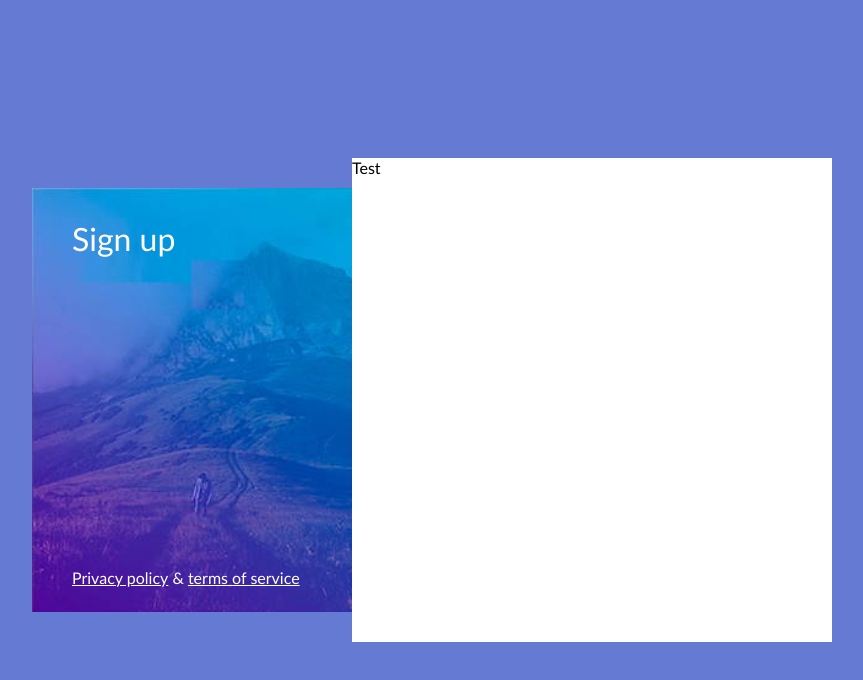
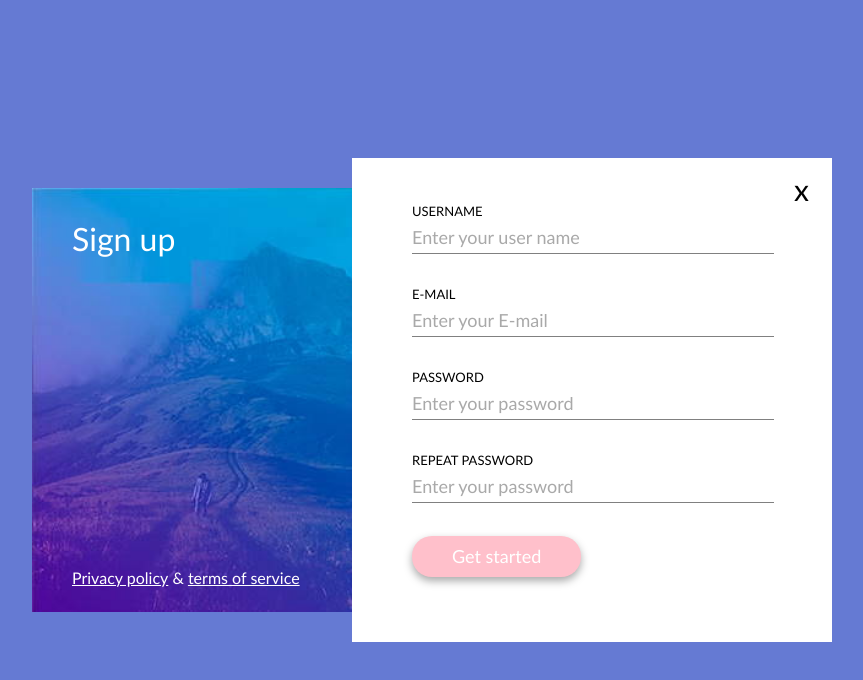
Before and after one commit to ErnestasK760/Uzduotis-2021_5_17-Septinta, a plain HTML site: page index.html in a window 1280 px wide. Shown: the whole page, without its empty margins (208-1071 px from the left). Drawn offline with Linux system fonts and the light colour scheme.

Commit message:
Sign up maketas

```diff
--- a/index.html
+++ b/index.html
@@ -18,7 +18,6 @@
             position: relative;
             background-color: #657AD3;
             font: normal normal normal 16px/19px Gill Sans MT;
-            font-family:'Gill Sans','Gill Sans MT',Calibri,'Trebuchet MS',sans-serif;
         }
 
         .container {
@@ -41,6 +40,7 @@
         .right-column {
             width: 60%;
             background-color: #FFFFFF ;
+            position: relative;
         }
 
         .left-column-container {
@@ -54,9 +54,15 @@
             position:relative;
         }
 
+        .right-column-container {
+            padding-left: 60px;
+            padding-top: 46px;
+            padding-right: 60px;
+            padding-bottom: 46px;
+        }
+
         h1 {
             font: normal normal normal 32px/37px Gill Sans MT;
-            font-family:'Gill Sans','Gill Sans MT',Calibri,'Trebuchet MS',sans-serif;
             color: #FFFFFF;
             margin: 0;
             padding-top: 32px;
@@ -64,8 +70,7 @@
 
         p, a {
             display: inline-block;
-            font: normal normal normal 16px/19px Gill Sans;
-            font-family:'Gill Sans','Gill Sans MT',Calibri,'Trebuchet MS',sans-serif;
+            font: normal normal normal 16px/19px Gill Sans MT;
             color: #FFFFFF;
             margin: 0;
         }
@@ -75,6 +80,63 @@
             bottom: 25px;
         }
 
+        label {
+            display:block;
+            font: normal normal normal 13px/15px Gill Sans MT;
+            color: #000000;
+            padding-bottom:12px;
+        }
+
+
+        .input {
+            margin-bottom: 33px;
+        }
+
+        input {
+            display: block;
+            border: none;
+            width: 100%;
+            padding-left: 0;
+            padding-bottom: 6px;
+            border-bottom: 1px solid #808080;
+        }
+
+        input:focus {
+            border: none;
+            outline: none;
+            border-bottom: 1px solid #808080;
+        }
+
+        ::-webkit-input-placeholder {
+            font: normal normal normal 18px/21px Gill Sans MT;
+            color: #A9A9A9;
+        }
+
+        .btn {
+            font: normal normal normal 18px/21px Gill Sans MT;
+            color: #FFFFFF;
+            background-color: #FFC0CB;
+            border-radius: 20px;
+            padding-left: 40px;
+            padding-right:40px;
+            padding-top: 10px;
+            padding-bottom: 10px;
+            border: none;
+            box-shadow: 0 4px 8px darkgray;
+        }
+
+        .btn:hover {
+            cursor:pointer;
+            box-shadow: 0 4px 8px grey;
+        }
+
+        .close {
+            font: normal normal normal 30px/35px Gill Sans MT;
+            color: #000000;
+            position:absolute;
+            top: 14px;
+            right: 23px;
+        }
 
     </style>
 </head>
@@ -91,7 +153,31 @@
                 </div>
             </div>
         </div>
-        <div class='right-column'>Test</div>
+        <div class='right-column'>
+            <div class='right-column-container'>
+                <span class='close'>x</span>
+                <div class='input'>
+                    <label for='username'>USERNAME</label>
+                    <input placeholder='Enter your user name' type='text' id='username' name='username' />
+                </div>
+                <div class='input'>
+                    <label for='email'>E-MAIL</label>
+                    <input placeholder='Enter your E-mail' type='text' id='email' name='email' />
+                </div>
+                <div class='input'>
+                    <label for='password'>PASSWORD</label>
+                    <input placeholder='Enter your password' type='text' id='password' name='password' />
+                </div>
+                <div class='input'>
+                    <label for='repeat_password'>REPEAT PASSWORD</label>
+                    <input placeholder='Enter your password' type='text' id='repeat_password' name='repeat_password' />
+                </div>
+
+                <div class='right-column-bottom-action'>
+                    <button class='btn'>Get started</button>
+                </div>
+            </div>
+        </div>
     </div>
 </body>
 </html>
```
